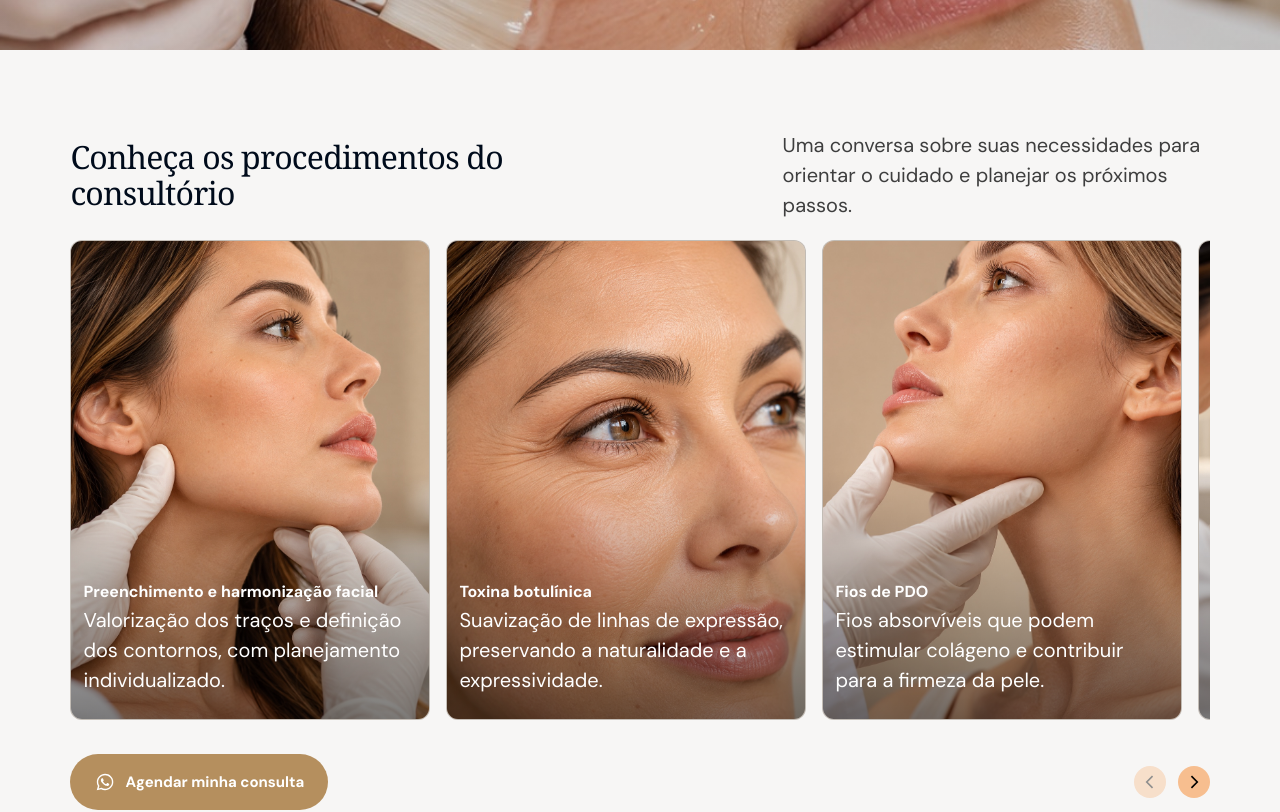
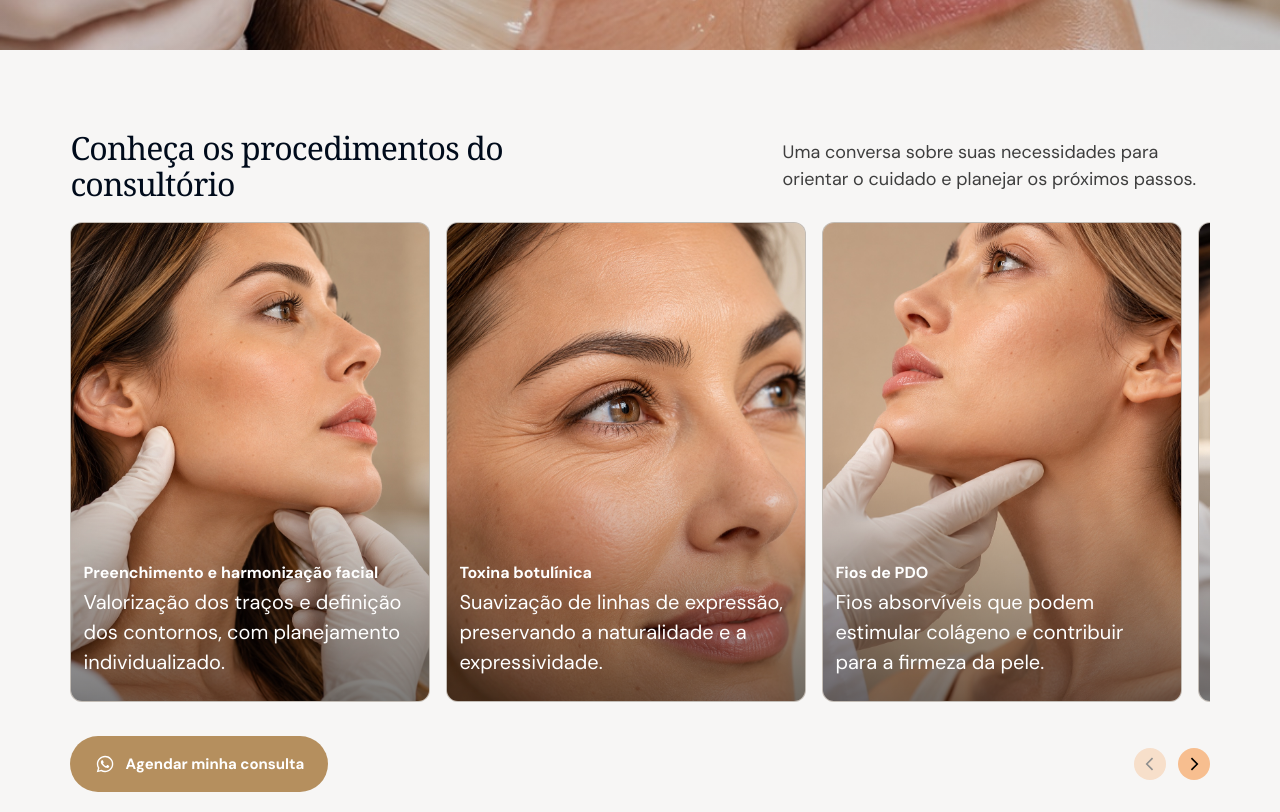
Before and after one commit to Anacruz-dermato/site, a React (Vite) app: page / in a window 1280 px wide. Shown: the part 2700-3512 px from the top of the page. Built offline with nearby package versions, Linux system fonts and the light colour scheme; a web font is replaced by a local one.

Commit message:
Set selected supporting copy to 18px

```diff
--- a/src/styles.css
+++ b/src/styles.css
@@ -191,4 +191,7 @@
 
 /* Final page-wide body-copy scale requested after the Figma review. */
 main .section p:not(.kicker){font-size:20px;line-height:1.5}
+main .aging .aging-body>p,
+main .reviews .section-support>p,
+main .treatments .section-support>p{font-size:18px;line-height:1.5}
 .aging>img{align-self:center}
```
